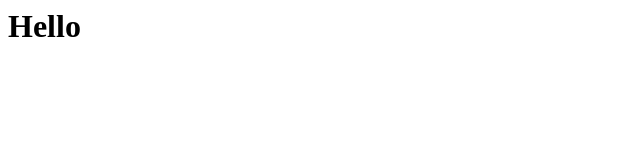
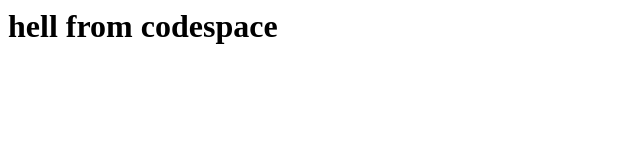
Before and after one commit to STJKWSSY/skills-code-with-codespaces, a plain HTML site: page index.html in a window 1280 px wide. Shown: the whole page, without its empty margins (0-640 px from the left). Drawn offline with Linux system fonts and the light colour scheme.

Commit message:
git commit -a -m "Adding hello from the codespace!"

```diff
--- a/index.html
+++ b/index.html
@@ -1,3 +1,3 @@
 <html>
-  <h1>Hello</h1>
+  <h1>hell from codespace</h1>
 </html>
```
